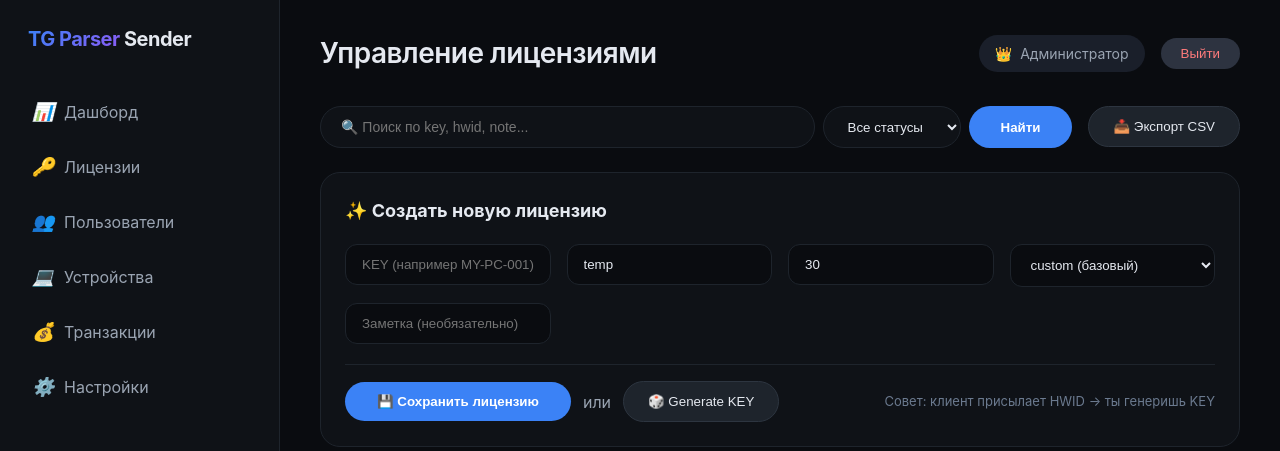
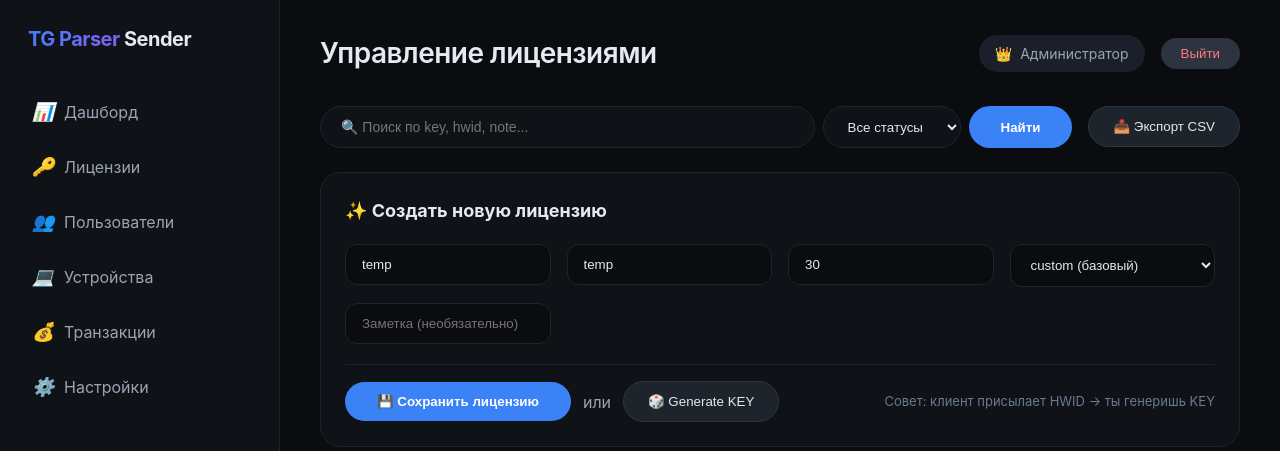
Before and after one commit to benuarbelluyan-sketch/license-check-server, a FastAPI app: template templates/admin_licenses.html in a window 1280 px wide. Shown: the top 451 px of the page. Run offline with FastAPI, Linux system fonts and the light colour scheme; the template is opened without the code that fills it, so the values that code supplies are empty; parts of the project's set-up code (start-up, migrations or seed data) failed here and were passed over; some libraries are stand-ins or nearby versions.

Commit message:
admin_licenses.html

```diff
--- a/templates/admin_licenses.html
+++ b/templates/admin_licenses.html
@@ -478,7 +478,7 @@
       <form method="post" action="/admin/upsert">
         <div class="form-grid">
           <div class="form-group">
-            <input name="key" placeholder="KEY (например MY-PC-001)" required>
+            <input name="hwid" placeholder="HWID (можно оставить пустым)" value="temp">
           </div>
           <div class="form-group">
             <input name="hwid" placeholder="HWID (оставь пусто)" value="temp">
```
